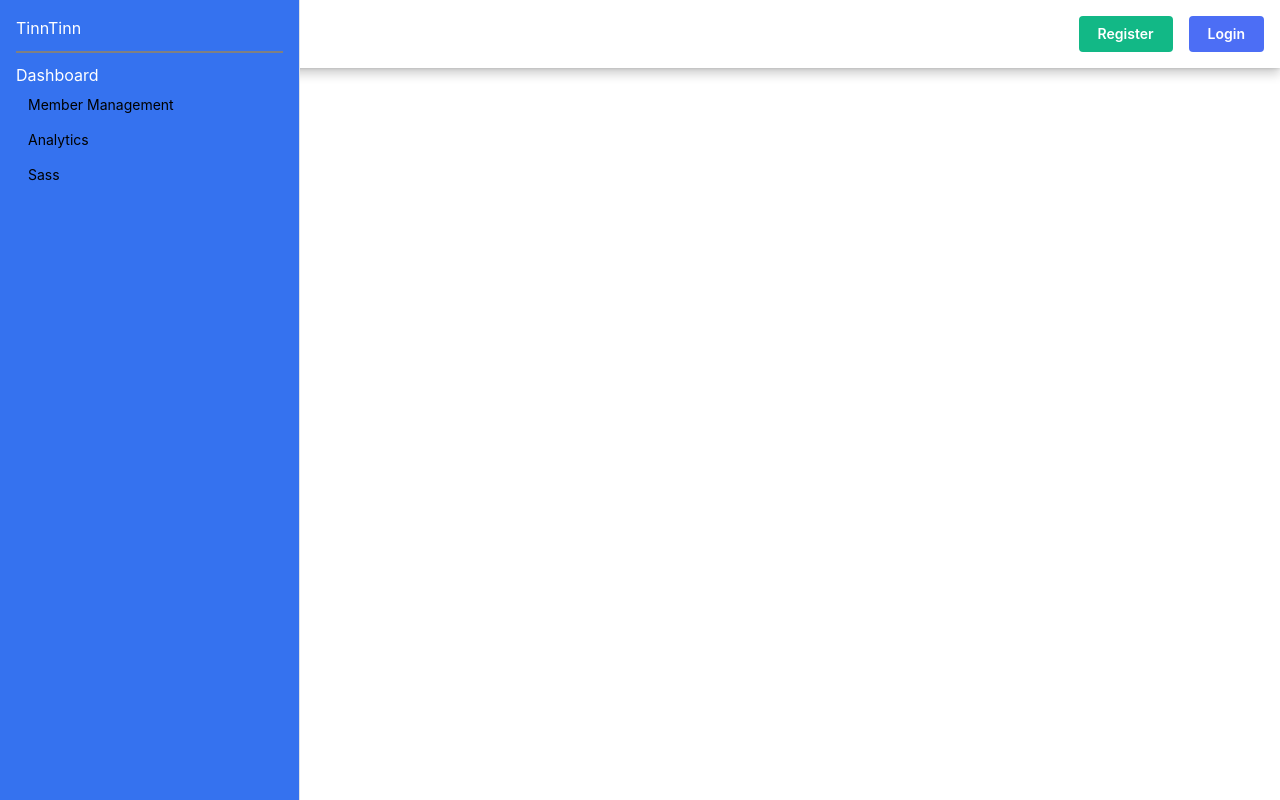
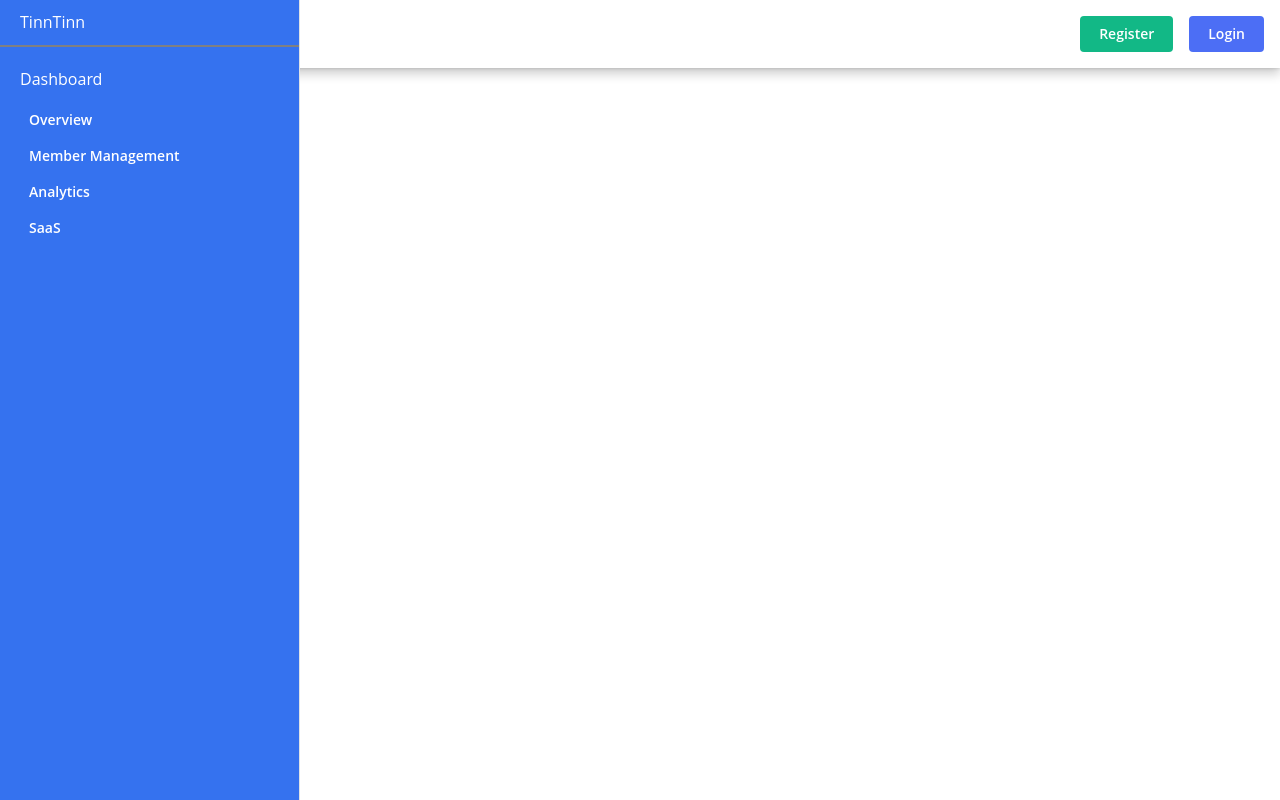
Before and after one commit to TinnTinnn/la-react, a React (Vite) app in the folder react-la/: page /overview in a window 1280 px wide. Built offline with nearby package versions, Linux system fonts and the light colour scheme.

Commit message:
Create new page and change Home.jsx name
New page for navbar and change name Home.jsx to MemberManagement.jsx and set it to component , Chanage path from home to other and etc.

```diff
--- a/react-la/src/App.jsx
+++ b/react-la/src/App.jsx
@@ -1,31 +1,37 @@
-import {BrowserRouter, Routes, Route} from "react-router-dom";
+import {BrowserRouter, Routes, Route, } from "react-router-dom";
 import Layout from "./Pages/Layout.jsx";
-import Home from "./Pages/Home.jsx";
+import MemberManagement from "./Pages/Navbar/MemberManagement.jsx";
 import './App.css'
 import Register from "./Pages/Auth/Register.jsx";
 import Login from "./Pages/Auth/Login.jsx";
-import {useContext} from "react";
+import {useContext,} from "react";
 import {AppContext} from "./Context/AppContext.jsx";
 import Create from "./Pages/Posts/Create.jsx";
 import Show from "./Pages/Posts/Show.jsx";
 import Update from "./Pages/Posts/Update.jsx";
-import {MantineProvider, AppShell, createTheme, Text, CloseButton, Menu,} from "@mantine/core";
+import {MantineProvider, AppShell, createTheme, Text, CloseButton, } from "@mantine/core";
 import '@mantine/core/styles.css'
-import {useDisclosure} from "@mantine/hooks";
+import {useDisclosure,} from "@mantine/hooks";
 import HeaderContent from "./components/HeaderContent.jsx";
+import DashboardButtons from "./Pages/Navbar/DashboardButtons.jsx";
+import Overview from "./Pages/Navbar/Overview.jsx";
+
 
 
 export default function App() {
+
     const {user} = useContext(AppContext);
     const [opened, {toggle}] = useDisclosure();
     const theme = createTheme({
         fontFamily: 'Open Sans, sans-serif',
-        primaryColor: 'cyan',
-    })
+        colors: {
+            primary: ['#E0F7FA', '#B2EBF2', '#80DEEA', '#4DD0E1', '#26C6DA', '#00BCD4', '#00ACC1', '#0097A7', '#00838F', '#00695C'],
+        },
+    });
 
 
     return (
-        <MantineProvider>
+        <MantineProvider theme={theme}>
             <BrowserRouter>
                 <AppShell
                     // header={{height:70}}
@@ -45,10 +51,10 @@ export default function App() {
                     >
                         <HeaderContent opened={opened} toggle={toggle}/>
                     </AppShell.Header>
-                    <AppShell.Navbar p="md" style={{color: 'white', backgroundColor: '#3572EF'}}
+                    <AppShell.Navbar style={{color: 'white', backgroundColor: '#3572EF'}}
                     >
                         <div style={{display: "flex", justifyContent: "space-between"}}>
-                            <Text>TinnTinn</Text>
+                            <Text style={{paddingLeft: '20px', paddingTop: '10px'}}>TinnTinn</Text>
                             {opened && (
                                 <div onClick={toggle} className="close-button">
                                     <CloseButton size={24} color="white"/>
@@ -61,34 +67,24 @@ export default function App() {
                             marginTop: '10px',
                             marginBottom: '10px'
                         }}/>
-                        <Menu trigger="hover" openDelay={100} closeDelay={400} shadow="md">
-                            <Text>
-                                Dashboard
-                            </Text>
-                            <Menu.Item>
-                                Member Management
-                            </Menu.Item>
-                            <Menu.Item>
-                                Analytics
-                            </Menu.Item>
-                            <Menu.Item>
-                                Sass
-                            </Menu.Item>
-                        </Menu>
-
+                        <div style={{marginTop: '10px', marginLeft: '20px', marginBottom: '10px'}}>
+                            Dashboard
+                        </div>
+                        <DashboardButtons />
                     </AppShell.Navbar>
                     <AppShell.Main>
                         <Routes>
                             <Route path="/" element={<Layout/>}>
-                                <Route index element={<Home/>}/>
-                                <Route path="/register" element={user ? <Home/> : <Register/>}/>
-                                <Route path="/login" element={user ? <Home/> : <Login/>}/>
+                                <Route index element={<MemberManagement/>}/>
+                                <Route path="/membermanagement" element={<MemberManagement/>}/>
+                                <Route path="/overview" element={<Overview/>}/>
+                                <Route path="/register" element={user ? <MemberManagement/> : <Register/>}/>
+                                <Route path="/login" element={user ? <MemberManagement/> : <Login/>}/>
                                 <Route path="/create" element={user ? <Create/> : <Login/>}/>
                                 <Route path="/members/:id" element={<Show/>}/>
                                 <Route path="/members/update/:id" element={user ? <Update/> : <Login/>}/>
                             </Route>
                         </Routes>
-
                     </AppShell.Main>
                 </AppShell>
             </BrowserRouter>
--- /dev/null
+++ b/react-la/src/Pages/Navbar/DashboardButtons.jsx
@@ -0,0 +1,80 @@
+import {Button, Stack} from "@mantine/core";
+import {useNavigate} from "react-router-dom";
+
+function  DashboardButtons () {
+    const navigate = useNavigate();
+    return (
+        <Stack
+            align="stretch"
+            justify="center"
+            gap={0}
+        >
+            <Button
+                onClick={() => navigate("/overview")}
+                variant="subtle"
+                radius="xs"
+                fullWidth
+                color="white"
+                styles={{
+                    label: {
+                        width: '100%',
+                        textAlign: 'left',
+                        paddingLeft: '10px',
+                    },
+                }}
+            >
+                Overview
+            </Button>
+            <Button
+                onClick={() => navigate("/membermanagement")}
+                variant="subtle"
+                radius="xs"
+                fullWidth
+                color="white"
+                styles={{
+                    label: {
+                        width: '100%',
+                        textAlign: 'left',
+                        paddingLeft: '10px',
+                    },
+                }}
+            >
+                Member Management
+            </Button>
+            <Button
+                onClick={() => navigate("/analytics")}
+                variant="subtle"
+                radius="xs"
+                fullWidth
+                color="white"
+                styles={{
+                    label: {
+                        width: '100%',
+                        textAlign: 'left',
+                        paddingLeft: '10px',
+                    },
+                }}
+            >
+                Analytics
+            </Button>
+            <Button
+                onClick={() => navigate("/saas")}
+                variant="subtle"
+                radius="xs"
+                fullWidth
+                color="white"
+                styles={{
+                    label: {
+                        width: '100%',
+                        textAlign: 'left',
+                        paddingLeft: '10px',
+                    },
+                }}
+            >
+                SaaS
+            </Button>
+        </Stack>
+    )
+}
+
+export default  DashboardButtons
--- /dev/null
+++ b/react-la/src/Pages/Navbar/Overview.jsx
@@ -0,0 +1,7 @@
+import {Text} from "@mantine/core";
+
+export default function Overview () {
+    return (
+        <Text>Overview page</Text>
+    )
+}
--- a/react-la/src/components/HeaderContent.jsx
+++ b/react-la/src/components/HeaderContent.jsx
@@ -70,7 +70,7 @@ const HeaderContent = ({opened, toggle}) => {
         <>
                 <nav className="nav-container">
                     {/*<Link to="/" style={{textDecoration: 'none', color: 'inherit'}}>*/}
-                    {/*    Home*/}
+                    {/*    MemberManagement*/}
                     {/*</Link>*/}
                     <Burger
                         opened={opened}
```
Also changed, not shown: react-la/src/Pages/Navbar/Analytics.jsx (added, +7 -0 lines), react-la/src/Pages/Navbar/MemberManagement.jsx (renamed from react-la/src/Pages/Home.jsx, +5 -5 lines), react-la/src/Pages/Navbar/Saas.jsx (added, +7 -0 lines).
